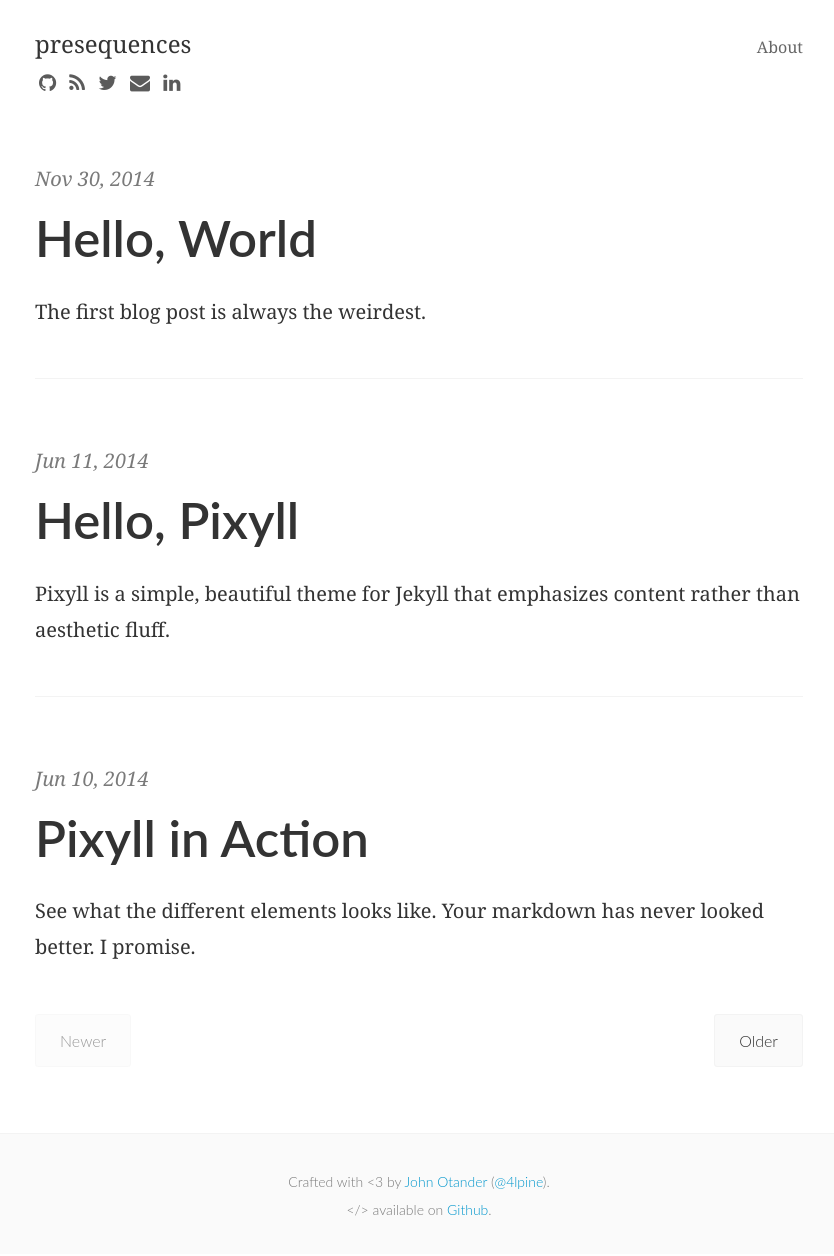
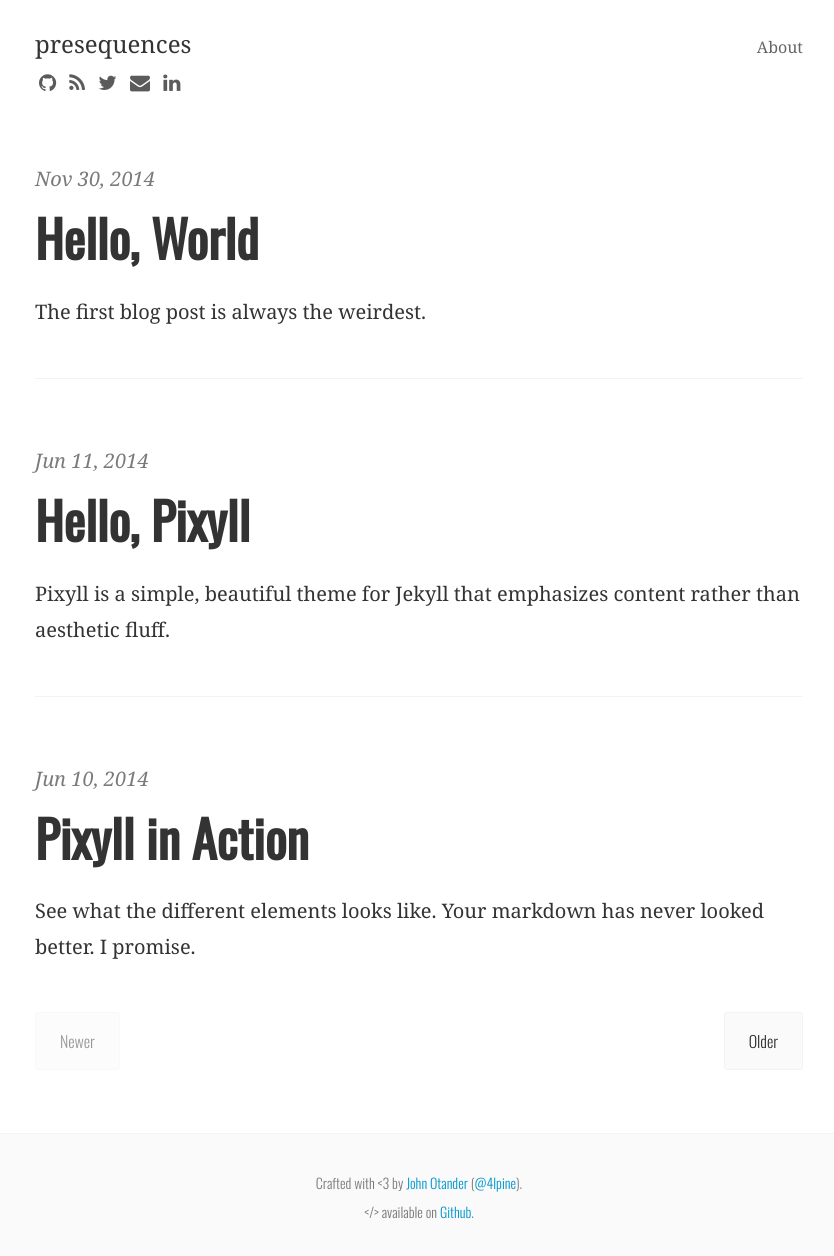
Before and after one commit to andrewpmiller/andrewpmiller.github.io, a Jekyll site: the page built from index.html, in a window 1280 px wide. Shown: the whole page, without its empty margins (221-1055 px from the left). Built offline with Jekyll 4.4.1, drawn with Linux system fonts in a browser that asks for light colours; nearby versions of some CDN libraries; the list of posts is cut into pages by our own code.

Commit message:
breaking sass

```diff
--- a/_sass/_main.scss
+++ b/_sass/_main.scss
@@ -14,7 +14,7 @@
 */
 
 body {
-  font-family: "Merriweather", "PT Serif", Georgia, "Times New Roman", serif;
+  font-family: "Neutron", "PT Serif", Georgia, "Times New Roman", serif;
 }
 
 html, body {
@@ -131,7 +131,7 @@ body {
 .pagination,
 .button {
   font-size: 1rem;
-  font-family: 'Lato', 'Helvetica Neue', Helvetica, sans-serif;
+  font-family: 'Oswald', 'Helvetica Neue', Helvetica, sans-serif;
   font-weight: 300;
   text-align: center;
 }
@@ -194,7 +194,7 @@ body {
 }
 
 form {
-  font-family: 'Lato', 'Helvetica Neue', Helvetica, sans-serif;
+  font-family: 'Oswald', 'Helvetica Neue', Helvetica, sans-serif;
   font-weight: 300;
   font-size: 1rem;
 }
@@ -261,7 +261,7 @@ h5,
 .h5,
 h6,
 .h6 {
-  font-family: "Lato", 'Helvetica Neue', Helvetica, sans-serif;
+  font-family: "Oswald", 'Helvetica Neue', Helvetica, sans-serif;
   font-weight: 900;
   line-height: 1.2;
   margin: 1em 0 0.5em;
@@ -438,7 +438,7 @@ footer,
 footer .wrap {
   color: #7a7a7a;
   background-color: #fafafa;
-  font-family: 'Lato', 'Helvetica Neue', Helvetica, sans-serif;
+  font-family: 'Oswald', 'Helvetica Neue', Helvetica, sans-serif;
   font-weight: 300;
   clear: both;
 }
```
